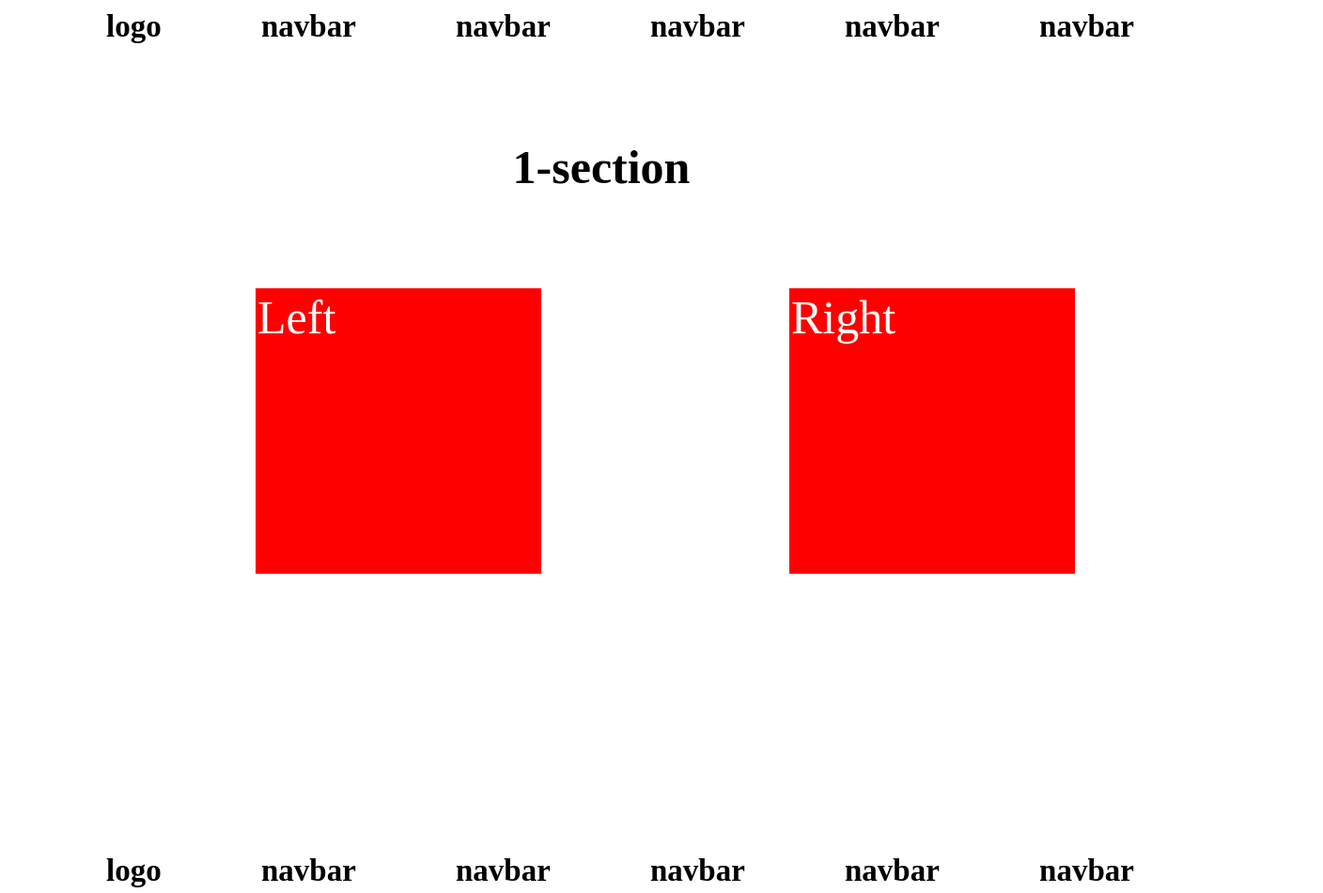
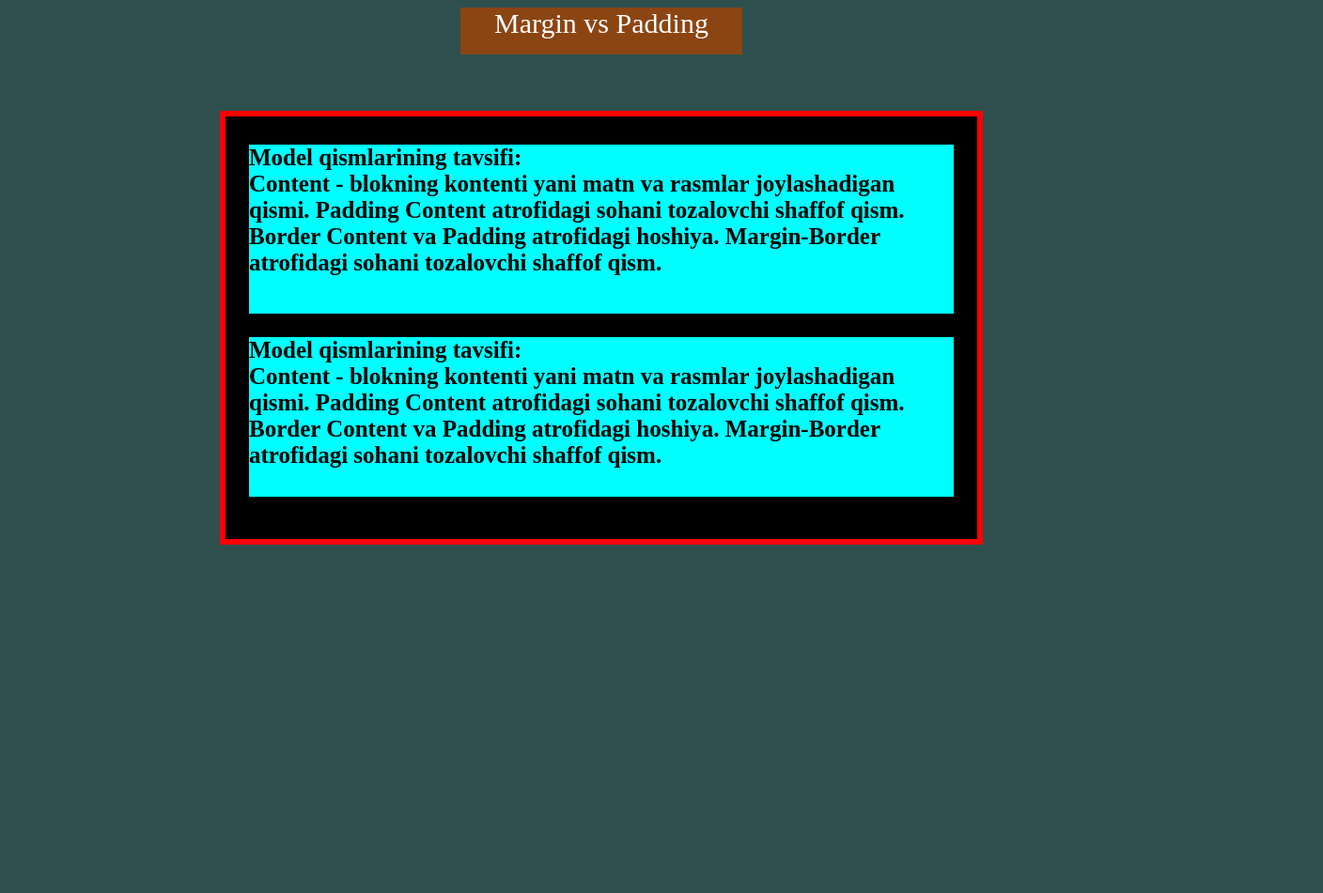
Before and after one commit to ezy1218/reixx7, a plain HTML site: page index.html in a window 1280 px wide. Shown: the whole page at 94% size, 1408 px wide, since content can reach past the window. After the commit the page ends 800 px from the top, so only its background shows below. Drawn offline with Linux system fonts and the light colour scheme.

Commit message:
Add files via upload

```diff
--- a/index.html
+++ b/index.html
@@ -6,27 +6,24 @@
     <title>Document</title>
     <link rel="stylesheet" href="style.css">
 </head>
-<body>
-    <ul class="verh">
-        <li><strong>logo</strong></li>
-        <li> <strong>navbar</strong></li>
-        <li> <strong>navbar</strong></li>
-        <li> <strong>navbar</strong></li>
-        <li> <strong>navbar</strong></li>
-        <li> <strong>navbar</strong></li>
-    </ul>
-    <h1 class="centr"> 1-section</h1>
-    <div class="main">
-        <div class="box"><span class="name" style=";">Left</span></div>
-        <div class="box"> <span class="name">Right</span> </div>
-    </div>
-    <ul class="verh">
-        <li><strong>logo</strong></li>
-        <li> <strong>navbar</strong></li>
-        <li> <strong>navbar</strong></li>
-        <li> <strong>navbar</strong></li>
-        <li> <strong>navbar</strong></li>
-        <li> <strong>navbar</strong></li>
-    </ul>
+<body style="background-color:darkslategrey;">
+   <div class="box"> Margin vs Padding</div>
+    <div class="haf"><div class="yt"><strong>Model qismlarining tavsifi:
+<br style="text-align: center;">
+        Content - blokning kontenti yani matn va rasmlar joylashadigan qismi.
+
+        Padding Content atrofidagi sohani tozalovchi shaffof qism. Border Content va Padding atrofidagi hoshiya.
+
+        Margin-Border atrofidagi sohani tozalovchi shaffof qism.</strong></div>
+        <div class="ot"><strong>Model qismlarining tavsifi:
+            <br style="text-align: center;">
+                    Content - blokning kontenti yani matn va rasmlar joylashadigan qismi.
+
+                    Padding Content atrofidagi sohani tozalovchi shaffof qism. Border Content va Padding atrofidagi hoshiya.
+
+                    Margin-Border atrofidagi sohani tozalovchi shaffof qism.</strong></div>
+
+
+</div>
 </body>
 </html>
--- a/style.css
+++ b/style.css
@@ -1,35 +1,45 @@
-.verh{
-    width: 1200px;
-    border: 2px solid white;
-    margin: 0 auto;
-    list-style: none;
-    display: flex;
-    justify-content: space-around;
-    font-size: 33px;
+.box{
+    color: white;
+    background-color: saddlebrown;
+    box-sizing: border-box;
+    text-align: center;
+    margin: auto;
+    width: 300px;
+    height: 50px;
+    font-size: 30px;
+    }
+    .haf{
+    border: 6px red solid;
+    background-color: black;
+    width: 800px;
+    height:450px ;
+    margin: auto;
+    margin-top: 60px;
+    }
+    .yt{
     color: black;
-}
-.centr{
-    text-align: center;
-    margin: 100px;
-    font-size: 50px;
-}
-.main{
-    width: 1400px;
-    height: 600px;
-    display: flex;
-    /* justify-content: space-around; */
-    justify-content: space-evenly;
-}
-    .box{
-    width:300px ;
-    height: 300px;
-    border: 2px solid red;
-    background-color: red;
+    background-color:aqua;
+    width: 750px;
+    height: 180px;
+    margin: auto;
+    margin-top: 30px;
+    font-size:25px;
+
+    box-sizing: border-box;
+    padding: auto;
     }
-    .name{
-        color: white;
-        font-size: 50px;
-       display: flex;
+    .ot{
+        color: black;
+        background-color:aqua;
+        width: 750px;
+        height: 170px;
+        margin: auto;
+        margin-bottom: 30px;
+        margin-top: 25px;
+        font-size:25px;
+
+        box-sizing: border-box;
+        padding: auto;
 
 
     }
```
